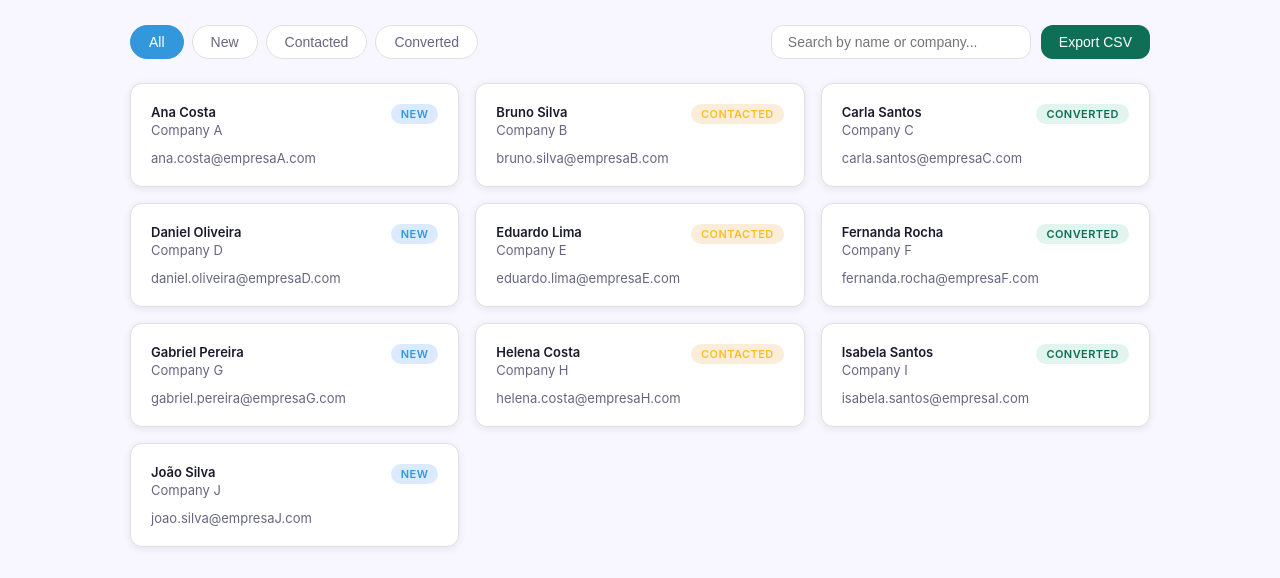
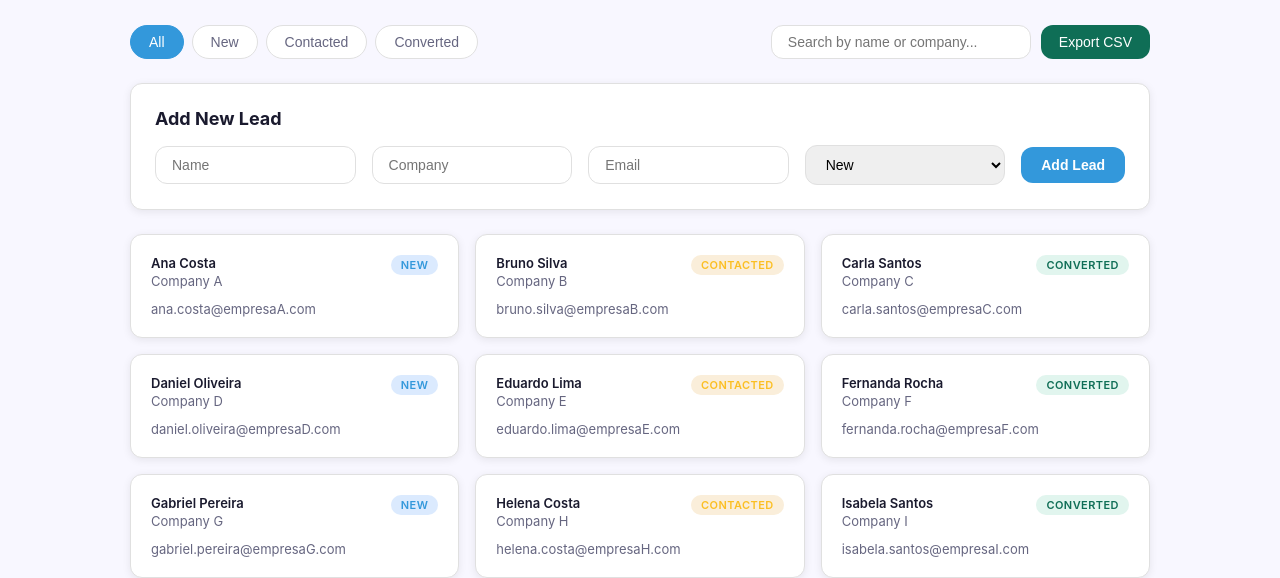
Before and after one commit to mrfiliperoberto/lead-tracker-dashboard, a plain HTML site: page index.html in a window 1280 px wide. Shown: the part 262-840 px from the top of the page. Drawn offline with Linux system fonts and the light colour scheme.

Commit message:
Add new lead form

```diff
--- a/app.js
+++ b/app.js
@@ -143,3 +143,37 @@ document.getElementById("export-btn")
   a.click();
   URL.revokeObjectURL(url);
 });
+
+// ===== EVENT: Add new lead =====
+document.getElementById("add-lead-btn").addEventListener("click", () => {
+    const nameInput = document.getElementById("new-lead-name");
+    const companyInput = document.getElementById("new-lead-company");
+    const emailInput = document.getElementById("new-lead-email");
+    const statusInput = document.getElementById("new-lead-status");
+
+    const name = nameInput.value.trim();
+    const company = companyInput.value.trim();
+    const email = emailInput.value.trim();
+    const status = statusInput.value;
+
+    if (!name || !company || !email) {
+        return; // Basic validation to prevent empty fields
+    }
+
+    const newId = leads.length > 0 ? Math.max(...leads.map(l => l.id)) + 1 : 1;
+
+    leads.push({
+        id: newId,
+        name: name,
+        company: company,
+        email: email,
+        status: status
+    });
+
+    nameInput.value = "";
+    companyInput.value = "";
+    emailInput.value = "";
+    statusInput.value = "new";
+
+    applyFilters();
+});
--- a/index.html
+++ b/index.html
@@ -46,6 +46,22 @@
         </div>
     </section>
 
+    <!-- New Lead Form -->
+    <section class="new-lead-form">
+        <h2>Add New Lead</h2>
+        <div class="form-fields">
+            <input type="text" id="new-lead-name" placeholder="Name" required>
+            <input type="text" id="new-lead-company" placeholder="Company" required>
+            <input type="email" id="new-lead-email" placeholder="Email" required>
+            <select id="new-lead-status">
+                <option value="new">New</option>
+                <option value="contacted">Contacted</option>
+                <option value="converted">Converted</option>
+            </select>
+            <button id="add-lead-btn">Add Lead</button>
+        </div>
+    </section>
+
     <!-- Leads table -->
      <section class="leads-grid" id="leads-grid">
         <!-- Cards generated by JavaScript will go here -->
--- a/style.css
+++ b/style.css
@@ -206,3 +206,48 @@ main {
     color: var(--color-text-muted);
     grid-column: 1 / -1; /* makes the empty state span all columns */
 }
+
+/* ==== New Lead Form ==== */
+.new-lead-form {
+    background: var(--color-surface);
+    border: 1px solid var(--color-border);
+    border-radius: var(--radius);
+    padding: 24px;
+    margin-bottom: 24px;
+    box-shadow: var(--shadow);
+}
+.new-lead-form h2 {
+    font-size: 18px;
+    margin-bottom: 16px;
+    color: var(--color-text);
+}
+.form-fields {
+    display: flex;
+    flex-wrap: wrap;
+    gap: 16px;
+    align-items: center;
+}
+.form-fields input,
+.form-fields select {
+    padding: 10px 16px;
+    border: 1px solid var(--color-border);
+    border-radius: var(--radius);
+    font-size: 14px;
+    outline: none;
+    flex: 1;
+    min-width: 150px;
+}
+.form-fields input:focus,
+.form-fields select:focus {
+    border-color: var(--color-primary);
+}
+#add-lead-btn {
+    background: var(--color-primary);
+    color: white;
+    border: none;
+    border-radius: var(--radius);
+    padding: 10px 20px;
+    font-size: 14px;
+    cursor: pointer;
+    font-weight: 600;
+}
```
